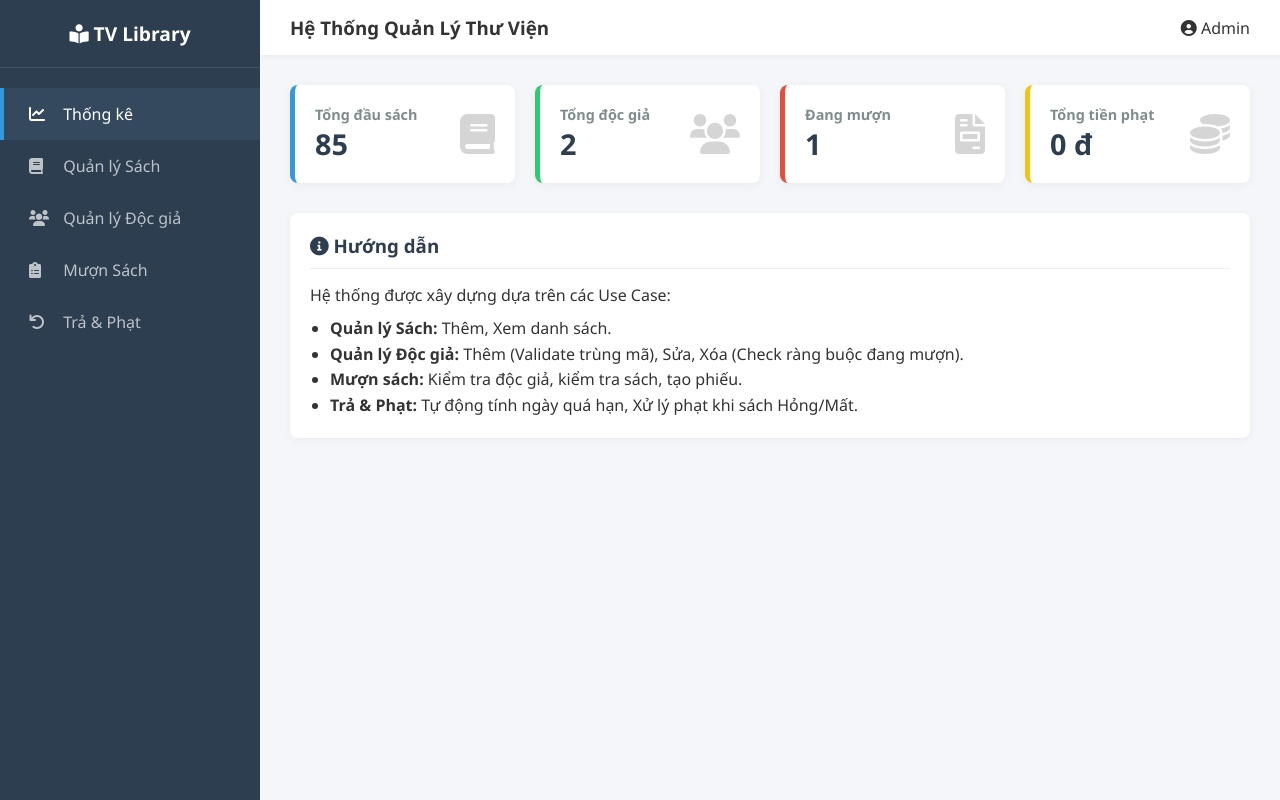
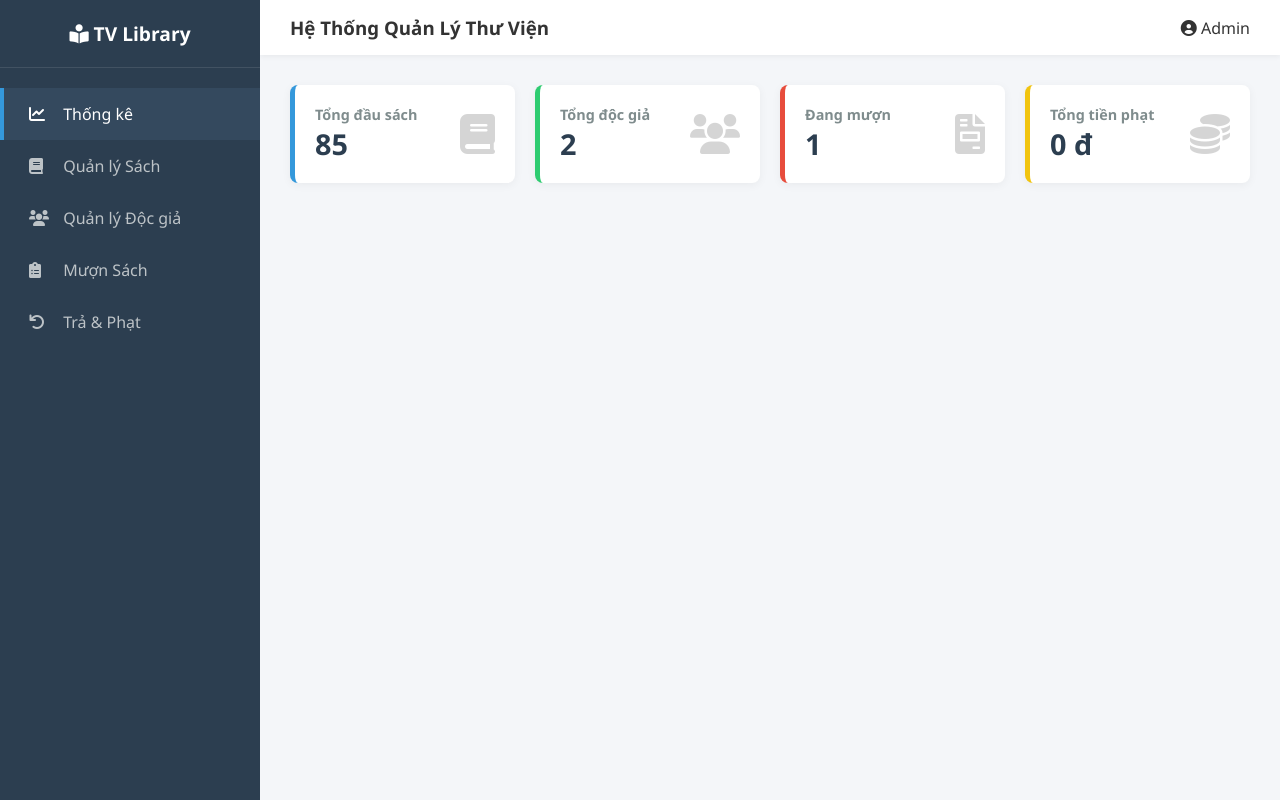
Before and after one commit to dung200502-art/quanLyThuVien, a plain HTML site: page index.html in a window 1280 px wide. Drawn offline with Linux system fonts and the light colour scheme.

Commit message:
Update index.html

```diff
--- a/index.html
+++ b/index.html
@@ -107,16 +107,7 @@
                         <div><h3>Tổng tiền phạt</h3><p id="stat-fines">0 đ</p></div><i class="fas fa-coins"></i>
                     </div>
                 </div>
-                <div class="box">
-                    <h3><i class="fas fa-info-circle"></i> Hướng dẫn</h3>
-                    <p>Hệ thống được xây dựng dựa trên các Use Case:</p>
-                    <ul style="margin-left: 20px; margin-top: 10px; line-height: 1.6;">
-                        <li><b>Quản lý Sách:</b> Thêm, Xem danh sách.</li>
-                        <li><b>Quản lý Độc giả:</b> Thêm (Validate trùng mã), Sửa, Xóa (Check ràng buộc đang mượn).</li>
-                        <li><b>Mượn sách:</b> Kiểm tra độc giả, kiểm tra sách, tạo phiếu.</li>
-                        <li><b>Trả & Phạt:</b> Tự động tính ngày quá hạn, Xử lý phạt khi sách Hỏng/Mất.</li>
-                    </ul>
-                </div>
+
             </div>
 
             <div id="books" class="section">
```
